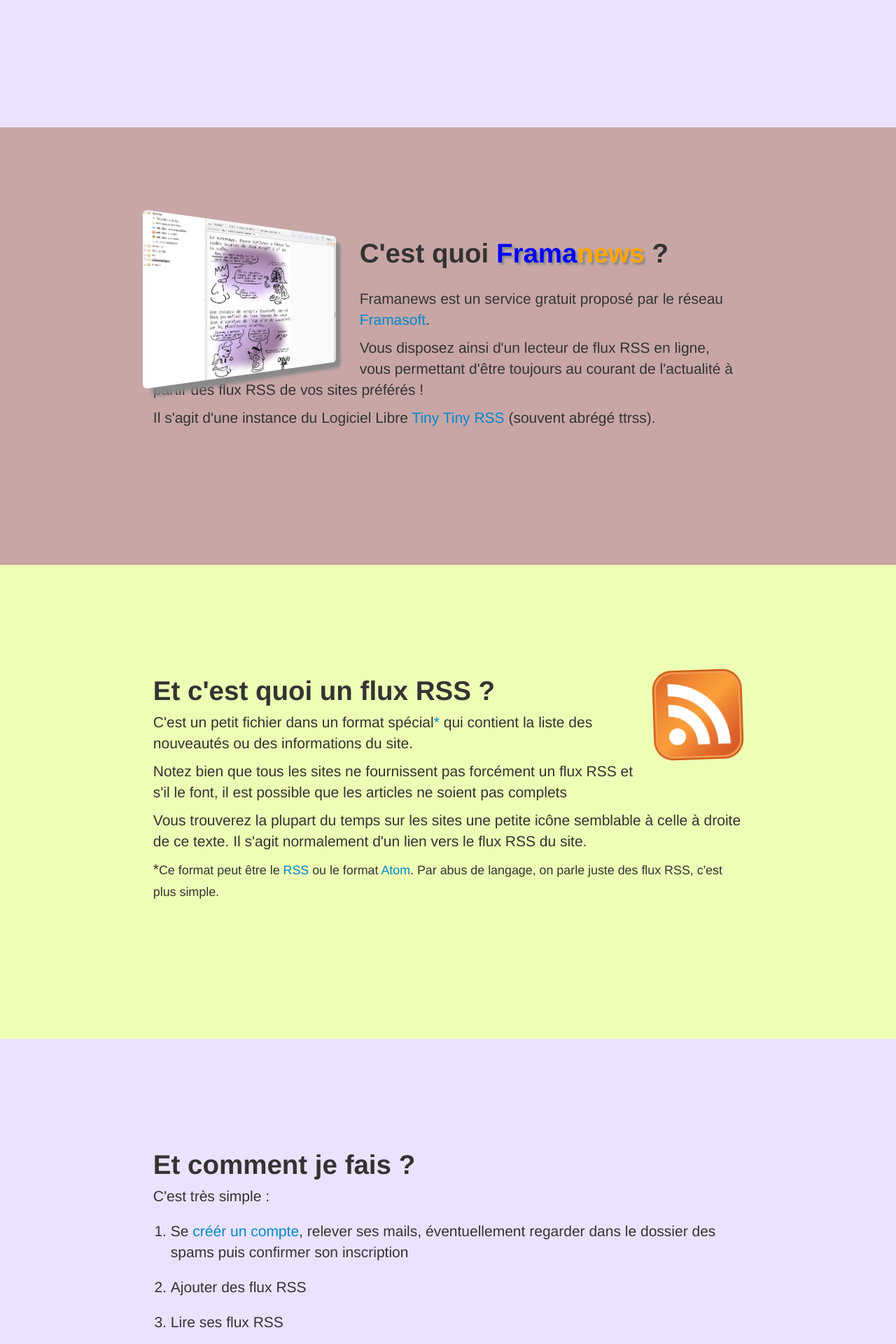
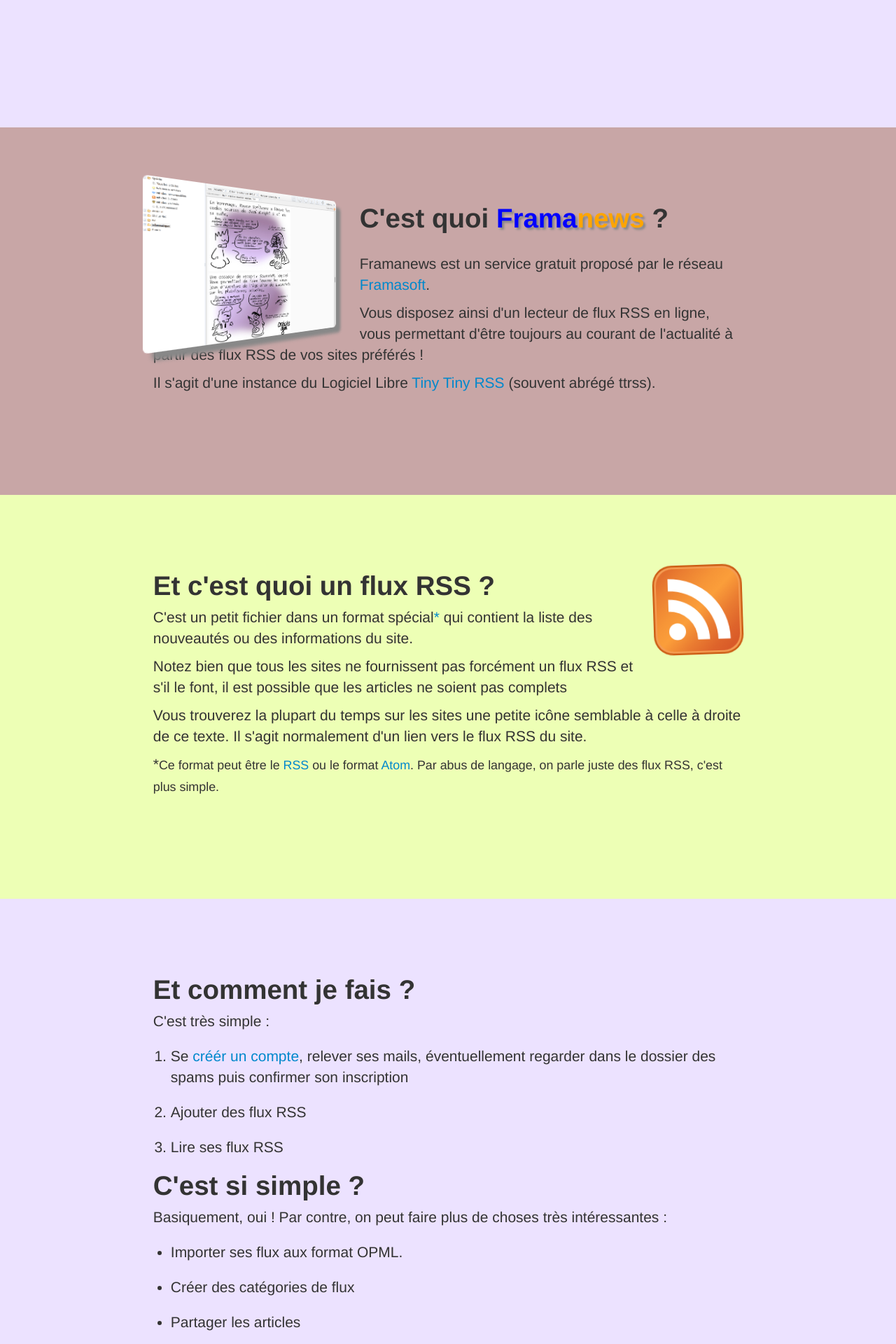
Before and after one commit to framasoft/framanews, a PHP site: page / in a window 1280 px wide. Shown: the part 524-2444 px from the top of the page at 70% size. Run offline with PHP 8.4, Linux system fonts and the light colour scheme; some libraries are stand-ins or nearby versions.

Commit message:
Réduction des marges up et down des slides

```diff
--- a/css/framanews.css
+++ b/css/framanews.css
@@ -17,8 +17,8 @@
     padding-top: 80px;
 }
 .slide {
-    padding-top: 150px;
-    padding-bottom: 175px;
+    padding-top: 100px;
+    padding-bottom: 125px;
 }
 /*
  * Slide d'accueil
```
